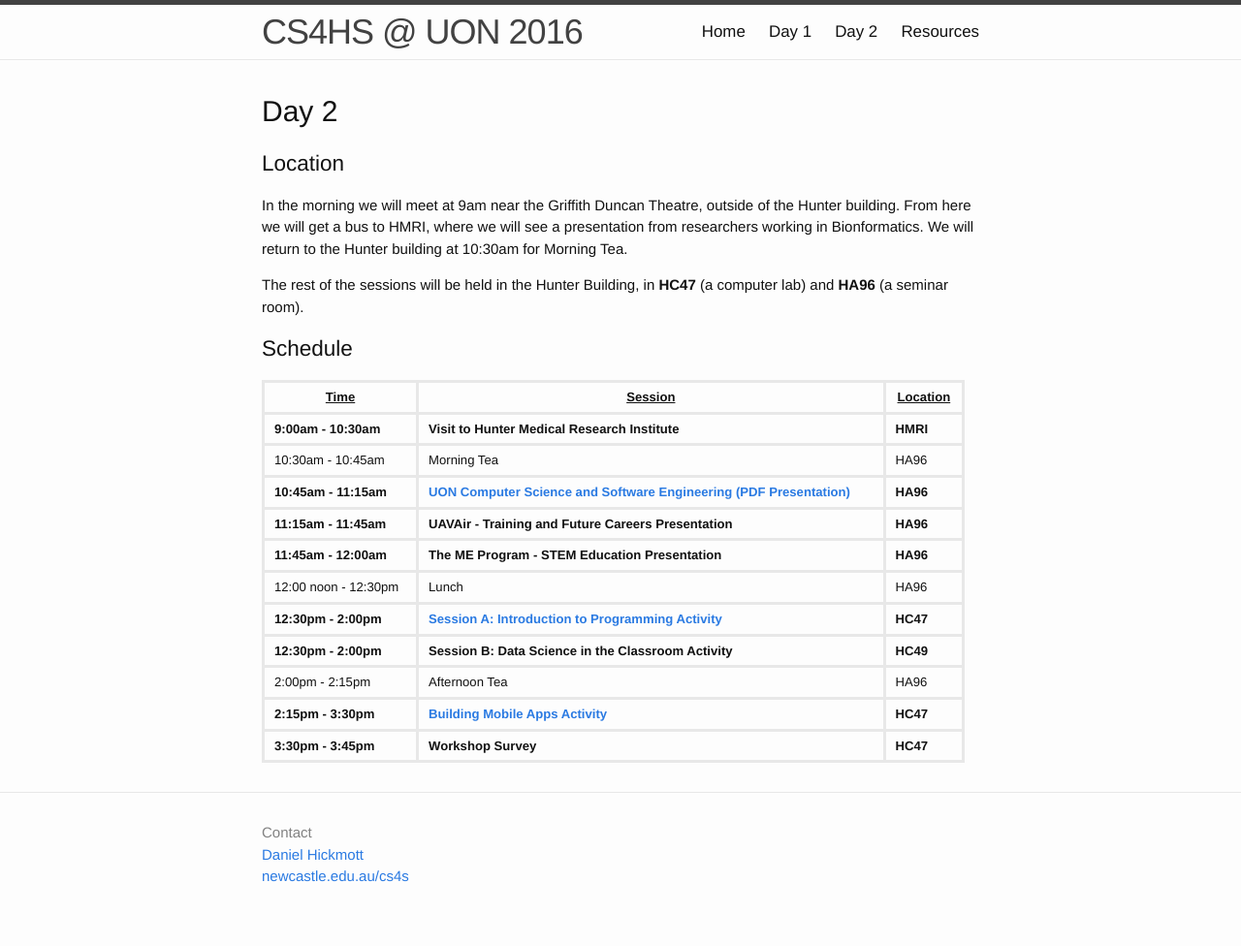
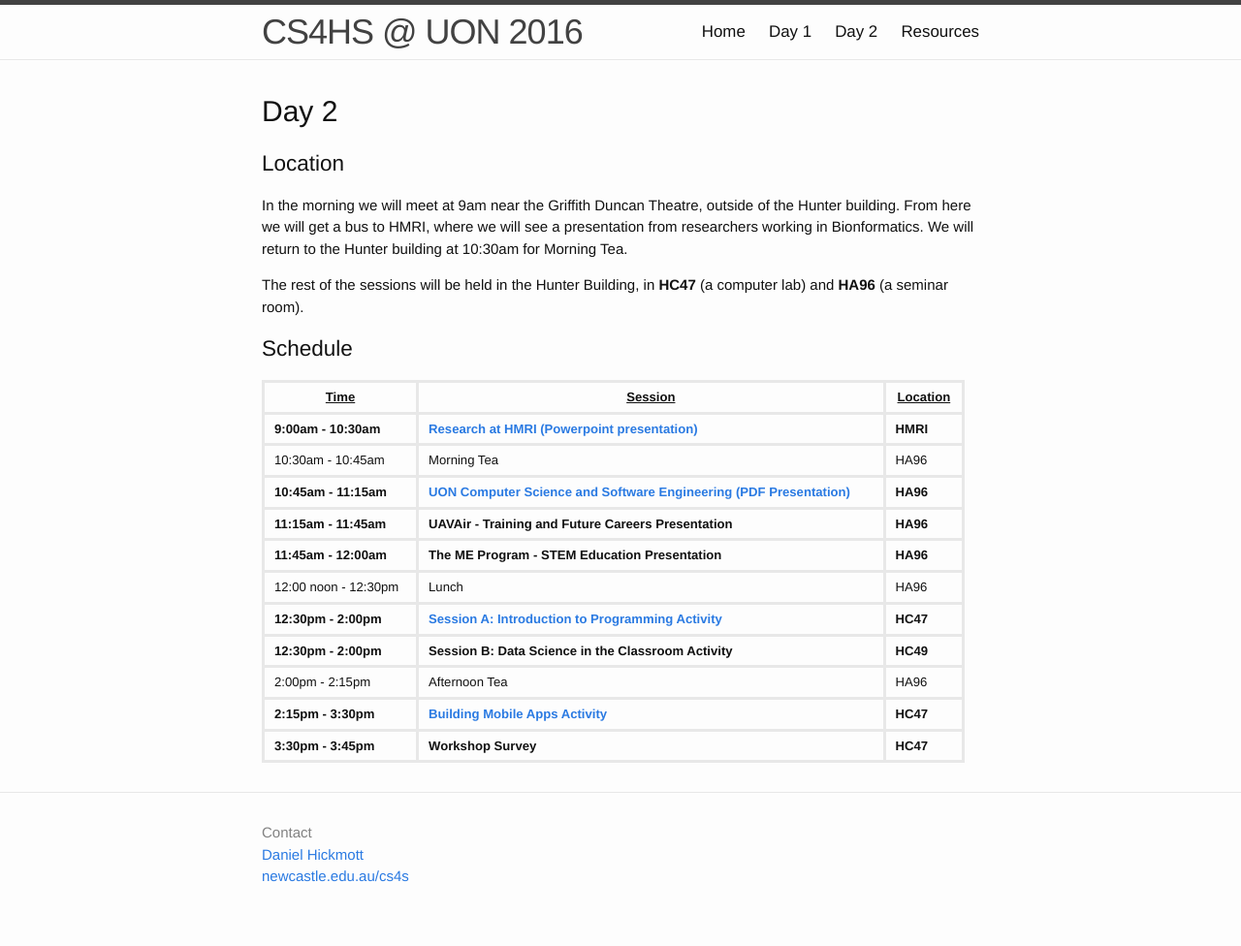
Before and after one commit to cs4s/hs-2016, a Jekyll site: the page built from day2/index.md, in a window 1280 px wide. Shown: the whole page at 97% size. Built offline with Jekyll 4.4.1, drawn with Linux system fonts in a browser that asks for light colours.

Commit message:
Adds HMRI presentation

```diff
--- a/day2/index.md
+++ b/day2/index.md
@@ -18,7 +18,7 @@ The rest of the sessions will be held in the Hunter Building, in **HC47** (a com
 |---
 | Time | Session | Location |
 |-|-
-| **9:00am - 10:30am** | **Visit to Hunter Medical Research Institute** | **HMRI** |
+| **9:00am - 10:30am** | [**Research at HMRI (Powerpoint presentation)**](hmri_presentation.pptx) | **HMRI** |
 | 10:30am - 10:45am | Morning Tea | HA96 |
 | **10:45am - 11:15am** | [**UON Computer Science and Software Engineering (PDF Presentation)**](uoncsse_presentation.pdf){:target="_blank"} | **HA96** |
 | **11:15am - 11:45am** | **UAVAir - Training and Future Careers Presentation** | **HA96** |
```
Also changed, not shown: 1 other file.
